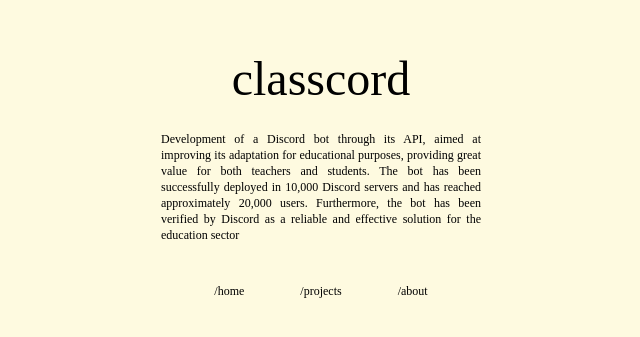
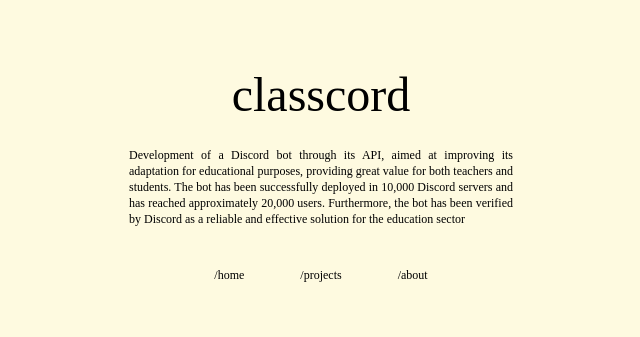
Before and after one commit to alexcraviotto/portfolio, a Next.js app: page /projects/classcord in a window 1280 px wide. Shown: the part 223-560 px from the top of the page, without its empty margins (319-959 px from the left). Built offline with nearby package versions, Linux system fonts and the light colour scheme.

Commit message:
Weight of main component adjusted

```diff
--- a/pages/projects/[projectID].tsx
+++ b/pages/projects/[projectID].tsx
@@ -28,7 +28,7 @@ export default function Project() {
   }, [router.query.projectID]);
 
   return (
-    <main className="mx-40 flex flex-col items-center">
+    <main className="mx-40 flex flex-col text-center items-center lg:w-96">
       <motion.div
         key={"ProjectsFK"}
         exit={{ opacity: 0 }}
@@ -45,7 +45,7 @@ export default function Project() {
         animate={{ opacity: 1 }}
         transition={{ duration: 0.6, delay: 0.3 }}
       >
-      <h2 className="text-xs text-justify lg:px-80">{projectsRequested[project]}</h2>
+      <h2 className="text-xs text-justify ">{projectsRequested[project]}</h2>
       </motion.div>
 
     </main>
```
